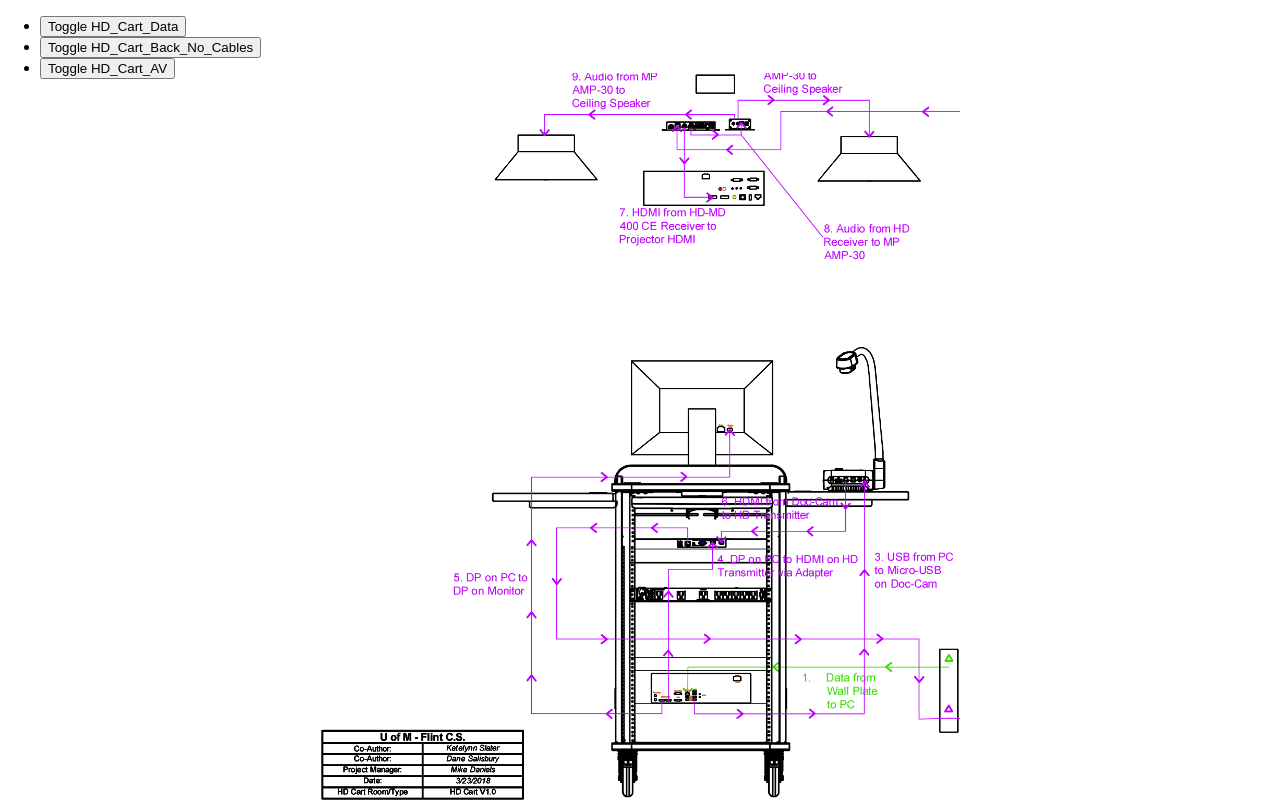
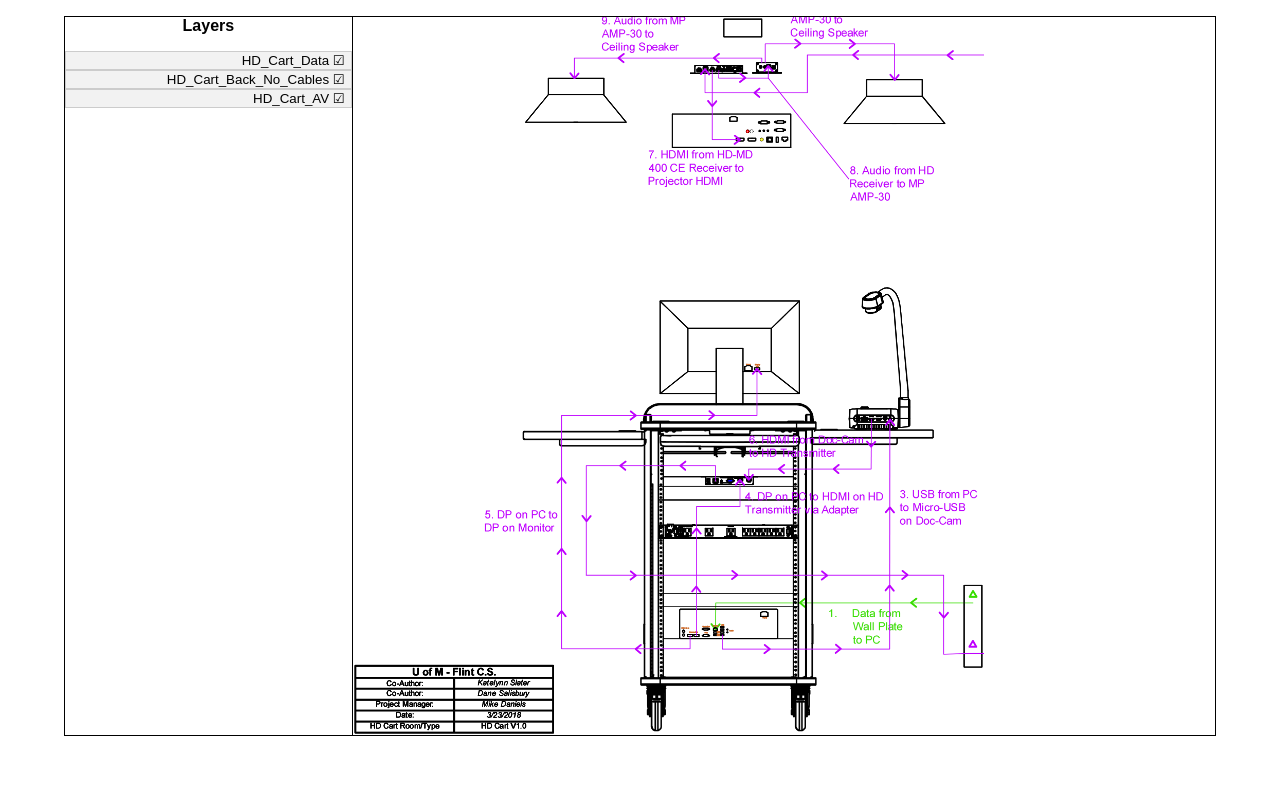
Before and after one commit to Capstone-Lads/diagramviewer-mockup, a React app: page / in a window 1280 px wide. Built offline with nearby package versions, Linux system fonts and the light colour scheme.

Commit message:
basic styling

```diff
--- a/components/DiagramViewer.js
+++ b/components/DiagramViewer.js
@@ -30,7 +30,7 @@ class DiagramViewer extends React.Component {
         name: "HD_Cart_AV"
       }];
 
-    for (let i = 0; i < imageData.length; i++){
+    for (let i = 0; i < imageData.length; i++) {
       imageData[i].show = true;
       imageData[i].id = i;
     }
@@ -42,31 +42,34 @@ class DiagramViewer extends React.Component {
   toggleLayer(id) {
     let newLayers = this.state.layers;
     newLayers[id].show = !this.state.layers[id].show;
-    this.setState({layers: newLayers});
+    this.setState({ layers: newLayers });
   }
 
   render() {
     return (
       <div id="container">
         <div id="layer-selector">
+          <h4>Layers</h4>
           <ul>
             {this.state.layers.map((layer) =>
               <li key={layer.id}>
-                <button onClick={() => this.toggleLayer(layer.id)}>Toggle {layer.name}</button>
+                <button onClick={() => this.toggleLayer(layer.id)}>
+                  {layer.name}
+                  &nbsp;
+                  {layer.show ? "☑" : "☐"}
+                  </button>
               </li>
             )}
           </ul>
         </div>
         <div id="main-diagram-view">
-          {this.state.layers.map((layer) =>
-            <div key={layer.id} className="layer-contianer">
-              {layer.show &&
-                <img
-                  className="layer"
-                  src={layer.img}></img>
-              }
-            </div>
-          )}
+          {this.state.layers.map((layer) => {
+            return layer.show &&
+              <img
+                key={layer.id}
+                className="layer"
+                src={layer.img}></img>
+          })}
         </div>
       </div>
     )
--- a/main.css
+++ b/main.css
@@ -6,21 +6,52 @@ body {
   margin: 0px;
 }
 
-#layer-selector {
-  width: 25%;
-  display: inline-block;
+#container {
+  display: grid;
+  grid-template-columns: 1fr 3fr;
+  width: 90vw;
+  height: 90vh;
+  margin: 1em auto;
+  border-bottom: 1px solid black;
+  border-left: 1px solid black;
+}
+
+#container div {
+  border-top: 1px solid black;
+  border-right: 1px solid black;
+}
+
+ul {
+  list-style-type: none;
+  padding: 0;
+}
+
+h4 {
+  text-align: center;
+  font-family: sans-serif;
+  margin: 0;
+
+}
+
+#layer-selector button {
+  background-color: #f2f2f2;
+  border: 1px solid #cccccc;
+  width: 100%;
+  text-align: right;
+}
+
+#layer-selector button:focus {
+  outline: 0;
 }
 
 #main-diagram-view {
-  width: 50%;
-  margin: 0 auto;
   position: relative;
-  display: inline-block;
 }
 
 .layer {
-  width: 100%;
   position: absolute;
+  max-width: 100%;
+  max-height: 100%;
 }
 
 .hidden {
```
